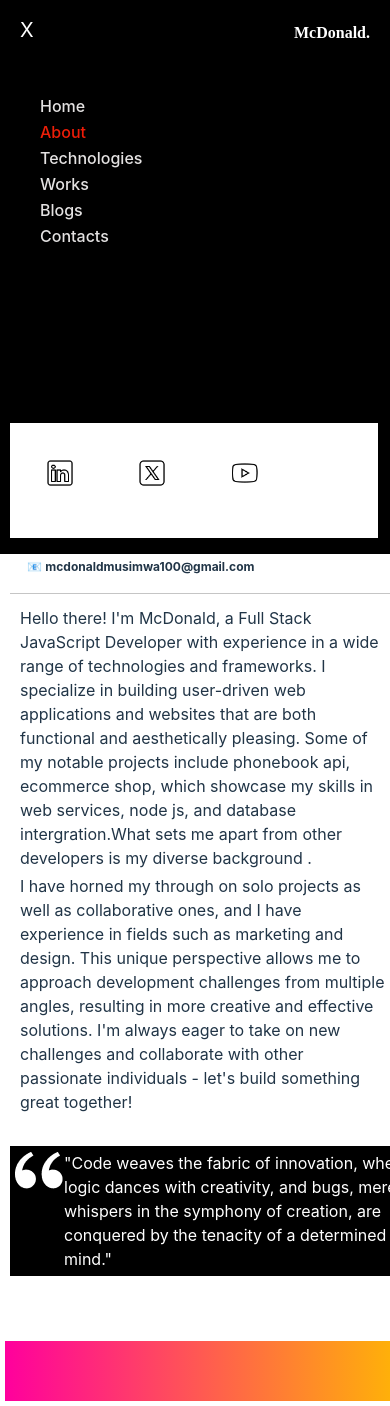
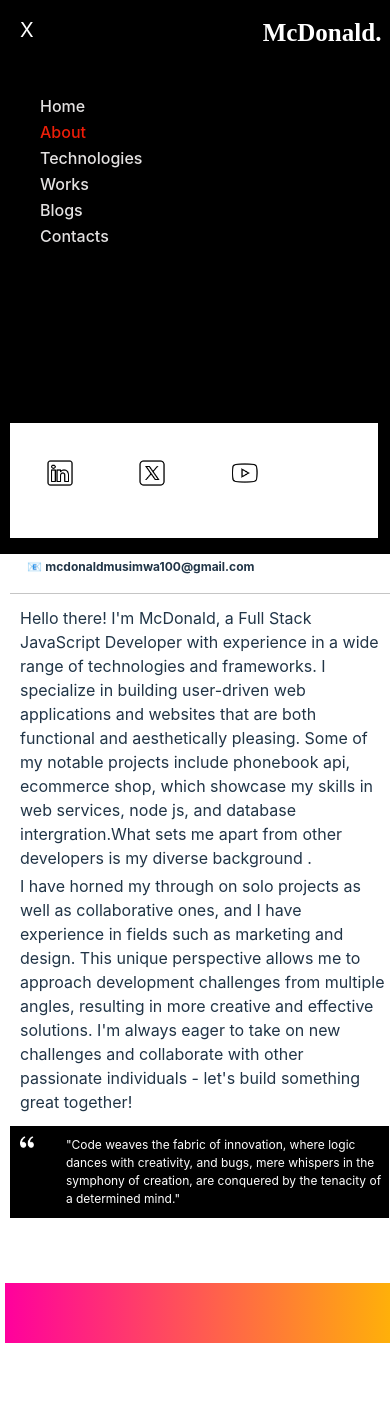
Before and after one commit to McDonaldMusimwa/currentportfolio, a React (Vite) app: page /about in a window 390 px wide. After the commit the page ends 1348 px from the top, so only its background shows below. Built offline with nearby package versions, Linux system fonts and the light colour scheme; a web font is replaced by a local one.

Commit message:
changed about css
about css and mobile css

```diff
--- a/src/Components/About.module.css
+++ b/src/Components/About.module.css
@@ -1,5 +1,5 @@
 .About {
-  margin-left: 30.3%;
+  margin-left: 25.3%;
 
   width: 75%;
   align-content: center;
--- a/src/Components/About/AboutLayer.module.css
+++ b/src/Components/About/AboutLayer.module.css
@@ -54,8 +54,8 @@
   margin: 30px 0;
   background: black;
   color: white;
-  padding: 5px;
-  height: 17vh;
+  padding: 10px 5px;
+  height: 15vh;
   width: 100%;
   display: grid;
   grid-template-columns: 10% 90%;
@@ -115,8 +115,14 @@
   }
 
   .Block {
-    margin: 20px 0; /* Adjust margin for spacing on smaller screens */
+    width: 92%;
+    padding: 10px;
+    font-size: 12px;
+    margin: 0 0 20px 0; /* Adjust margin for spacing on smaller screens */
     height: auto; /* Adjust height for responsiveness */
+  }
+  .Block>img{
+    width: 40%;
   }
   .Footer {
     padding: 10px;
--- a/src/Components/Hero/Hero.module.css
+++ b/src/Components/Hero/Hero.module.css
@@ -71,14 +71,19 @@
   .Pa {
     z-index: -100;
     position: relative;
-    flex-direction: column; /* Change to a column layout on smaller screens */
+    display: grid;
+    grid-template-columns: 100%;
+    grid-template-rows: 50% 50%;
   }
 
   .Hero {
+    grid-row: 2/3;
     height: auto;
     width: 90%; /* Adjust width as needed for smaller screens */
   }
-
+  .Image {
+    grid-row: 1/2;
+  }
   .Hero img {
     width: 100%; /* Adjust image width for smaller screens */
   }
--- a/src/Components/Home.module.css
+++ b/src/Components/Home.module.css
@@ -8,7 +8,7 @@
   .Home {
     margin: 0;
     height: 100%;
-    margin: 50px 0;
+    margin: 70px 0;
     align-content: center;
   }
 }
--- a/src/Components/UI/NavBar/NavBar.module.css
+++ b/src/Components/UI/NavBar/NavBar.module.css
@@ -2,6 +2,7 @@
 @import url("https://fonts.googleapis.com/css2?family=Whisper&display=swap");
 .headermenu {
   /* ... Other styles ... */
+
   position: fixed;
   left: 0;
   top: 0;
@@ -95,9 +96,9 @@
     align-items: center;
     background-color: black;
   }
-  Name {
-    margin-left: 50%;
-    font-size: 35px;
+  .Name {
+    margin-left: 45%;
+    font-size: 25px;
   }
 
   .headermenu.is-open {
```
